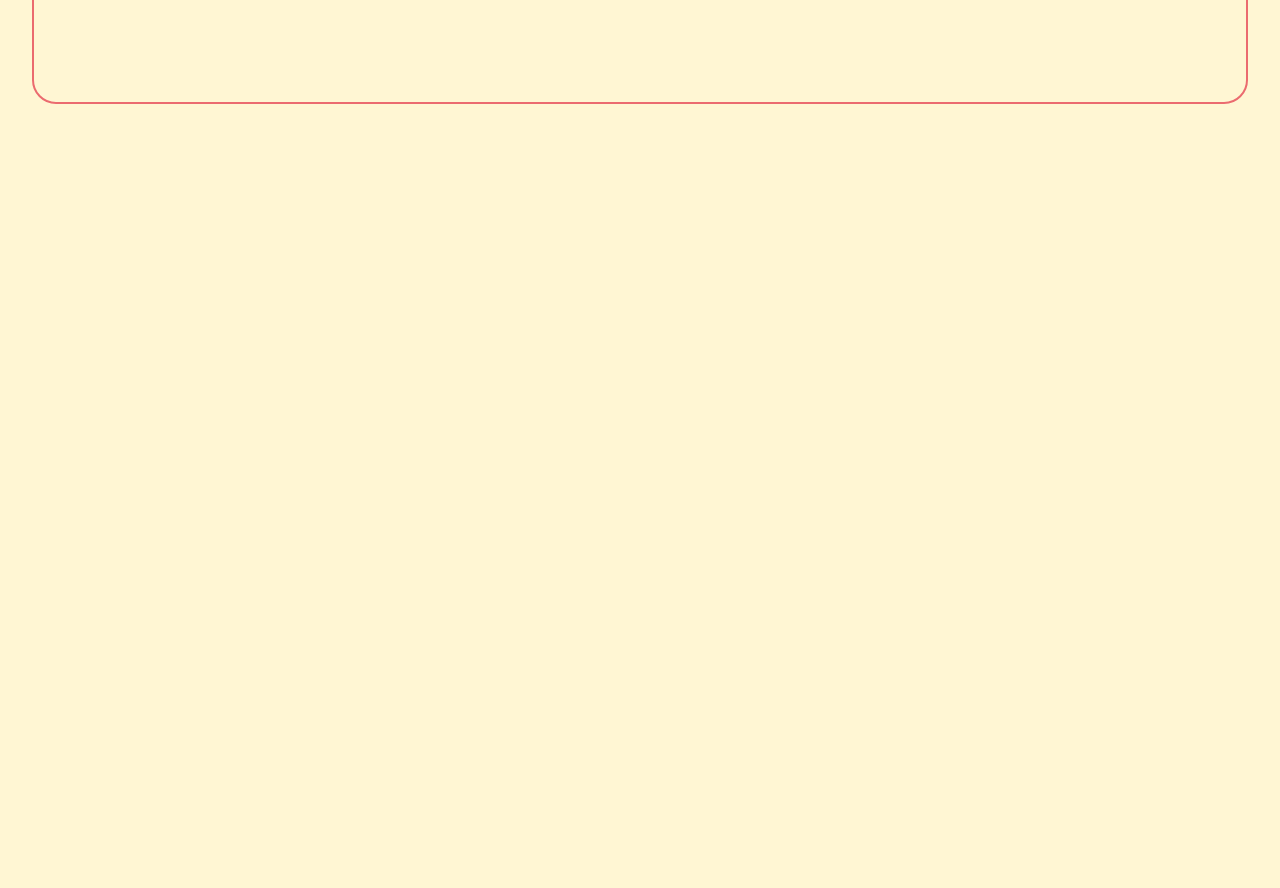
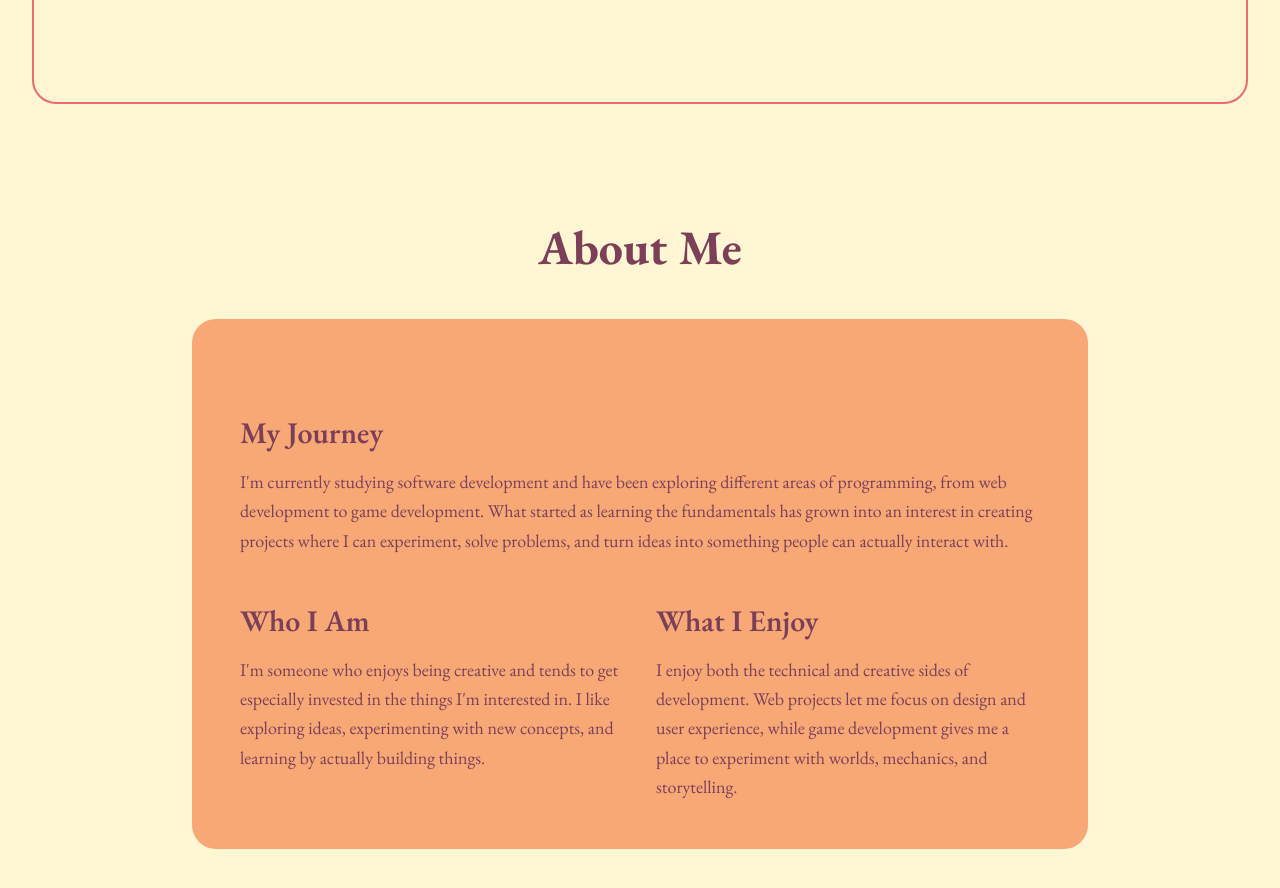
Before and after one commit to Durandt-Boshoff/Durandt-Portfolio, a React (Vite) app: page / in a window 1280 px wide. Shown: the part 800-1688 px from the top of the page. Before the commit the page ends 936 px from the top, so only its background shows below. Built offline with nearby package versions, Linux system fonts and the light colour scheme.

Commit message:
feat: add About component and integrate it into App layout

```diff
--- a/src/App.jsx
+++ b/src/App.jsx
@@ -1,11 +1,16 @@
 import Navbar from "./components/navbar";
 import Home from "./components/home";
+import About from "./components/about";
 
 function App() {
   return (
     <>
+
       <Navbar />
       <Home />
+      <About />
+
+
     </>
   )
 }
--- /dev/null
+++ b/src/components/about.jsx
@@ -0,0 +1,61 @@
+function About() {
+    return (
+        <section id="about" className="min-h-screen flex flex-col items-center justify-center justify-content px-8 md:px-16 py-16">
+
+            <h2 className="text-4xl md:text-5xl font-bold">
+                About Me
+            </h2>
+
+            <div className="max-w-4xl mt-12 p-8 md:p-12 rounded-3xl bg-[var(--secondary)]">
+
+
+            {/* My journey */}
+            <div className="max-w-4xl mt-12">
+                <h3 className="text-3xl font-semibold">
+                    My Journey
+                </h3>
+
+                <p className="mt-4 text-lg leading-relaxed">
+                    I'm currently studying software development and have been exploring different areas of programming, from web development to game development. What started as learning the fundamentals has grown into an interest in creating projects where I can experiment, solve problems, and turn ideas into something people can actually interact with.
+                </p>
+            </div>
+
+            {/* Personality Cards */}
+            <div className="grid grid-cols-1 md:grid-cols-2 gap-8 max-w-4xl mt-12">
+
+                <div>
+                    <h3 className="text-3xl font-semibold">
+                        Who I Am
+                    </h3>
+
+                    <p className="mt-4 text-lg leading-relaxed">
+                        I'm someone who enjoys being creative and tends to get
+                        especially invested in the things I'm interested in.
+                        I like exploring ideas, experimenting with new concepts,
+                        and learning by actually building things.
+                    </p>
+                </div>
+
+                <div>
+                    <h3 className="text-3xl font-semibold">
+                        What I Enjoy
+                    </h3>
+
+                    <p className="mt-4 text-lg leading-relaxed">
+                        I enjoy both the technical and creative sides of
+                        development. Web projects let me focus on design and
+                        user experience, while game development gives me a
+                        place to experiment with worlds, mechanics, and
+                        storytelling.
+                    </p>
+                </div>
+
+                </div>
+
+            </div>
+
+        </section>
+    )
+}
+
+export default About
```
